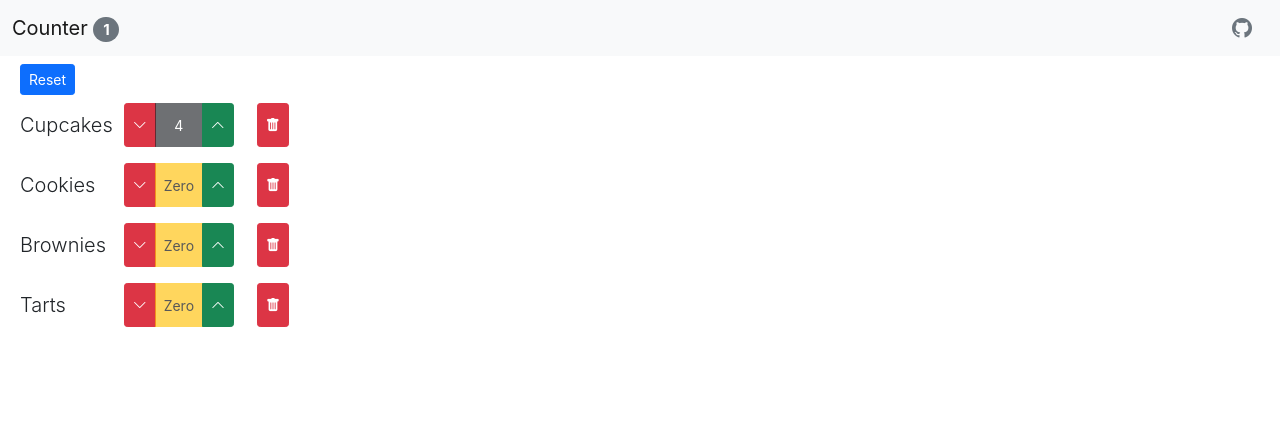
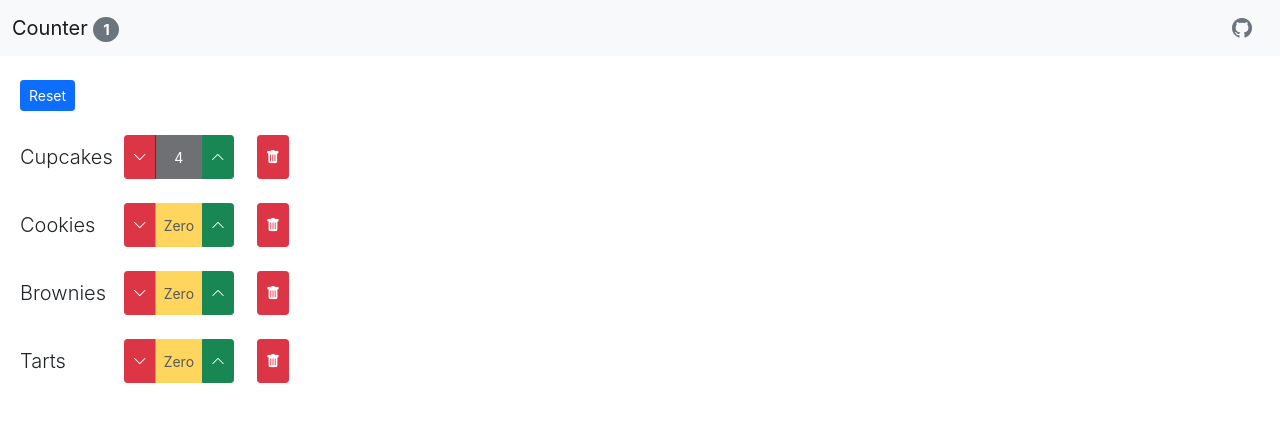
Before and after one commit to huiyuank/react-project-cart, a React (Create React App) app: page / in a window 1280 px wide. Shown: the top 422 px of the page. Built offline with nearby package versions, Linux system fonts and the light colour scheme; the HTML template or start-up script is replaced by a standard one.

Commit message:
Adjust button padding and margin

```diff
--- a/src/components/counter.jsx
+++ b/src/components/counter.jsx
@@ -43,11 +43,11 @@ class Counter extends Component {
   render() {
     console.log("Counter - Rendered");
     return (
-      <div className="input-group ms-2 mb-3">
+      <div className="input-group ms-2 mb-4">
         {/* Name here */}
         <label
           for="value"
-          className="col-2 col-xl-1 col-form-label fs-5 fw-light"
+          className="col-3 col-lg-1 col-form-label fs-5 fw-light"
         >
           {this.props.counter.name}
         </label>
@@ -60,7 +60,7 @@ class Counter extends Component {
           {/* Decrement button here */}
           <button
             onClick={() => this.props.onDecrement(this.props.counter)}
-            className="btn btn-danger p-2"
+            className="btn btn-danger"
           >
             <i
               className="bi-chevron-down"
@@ -77,7 +77,7 @@ class Counter extends Component {
           {/* Increment button here */}
           <button
             onClick={() => this.props.onIncrement(this.props.counter)}
-            className="btn btn-success p-2 "
+            className="btn btn-success"
           >
             <i className="bi-chevron-up" role="img" aria-label="Increment"></i>
           </button>
@@ -91,7 +91,7 @@ class Counter extends Component {
           <button
             // ***IMPORTANT! Use inline function in order to pass arguments into the method
             onClick={() => this.props.onDelete(this.props.counter.id)}
-            className="btn btn-danger py-2 mx-3 mx-xl-4"
+            className="btn btn-danger mx-3 mx-lg-4"
           >
             <i className="bi-trash-fill" role="img" aria-label="Delete"></i>
           </button>
@@ -101,7 +101,7 @@ class Counter extends Component {
   }
 
   getBadgeClasses() {
-    let classes = "btn custom-button p-2 btn-";
+    let classes = "btn custom-button btn-";
     classes += this.props.counter.value === 0 ? "warning" : "dark";
     return classes;
   }
--- a/src/components/counters.jsx
+++ b/src/components/counters.jsx
@@ -4,16 +4,11 @@ import Counter from "./counter.jsx";
 class Counters extends Component {
   render() {
     console.log("Counters - Rendered");
-    const {
-      onReset,
-      onDelete,
-      onIncrement,
-      onDecrement,
-      counters,
-    } = this.props;
+    const { onReset, onDelete, onIncrement, onDecrement, counters } =
+      this.props;
     return (
       <div>
-        <button onClick={onReset} className="btn btn-primary btn-sm m-2">
+        <button onClick={onReset} className="btn btn-primary btn-sm my-4 ms-2">
           Reset
         </button>
         {counters.map((c) => (
```
